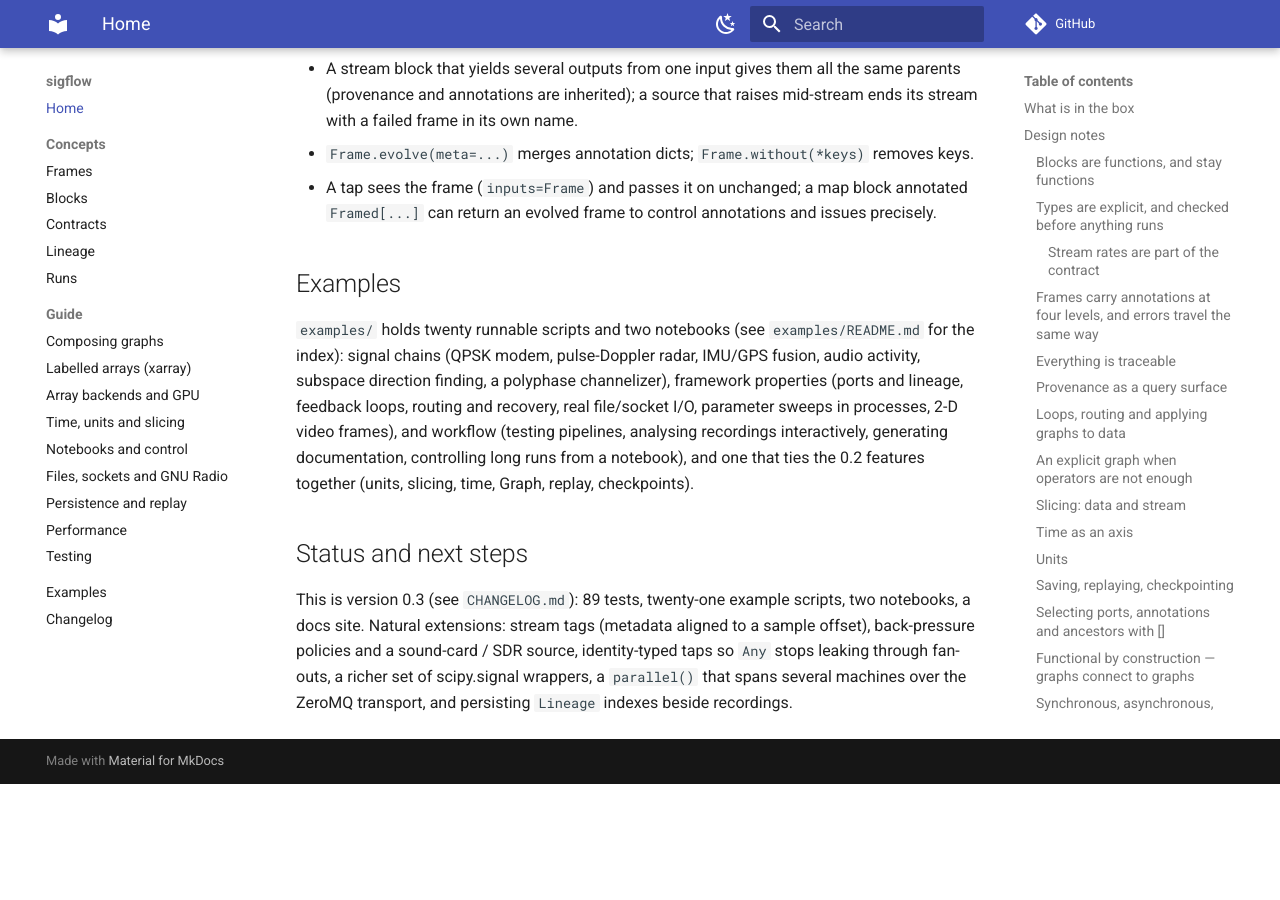
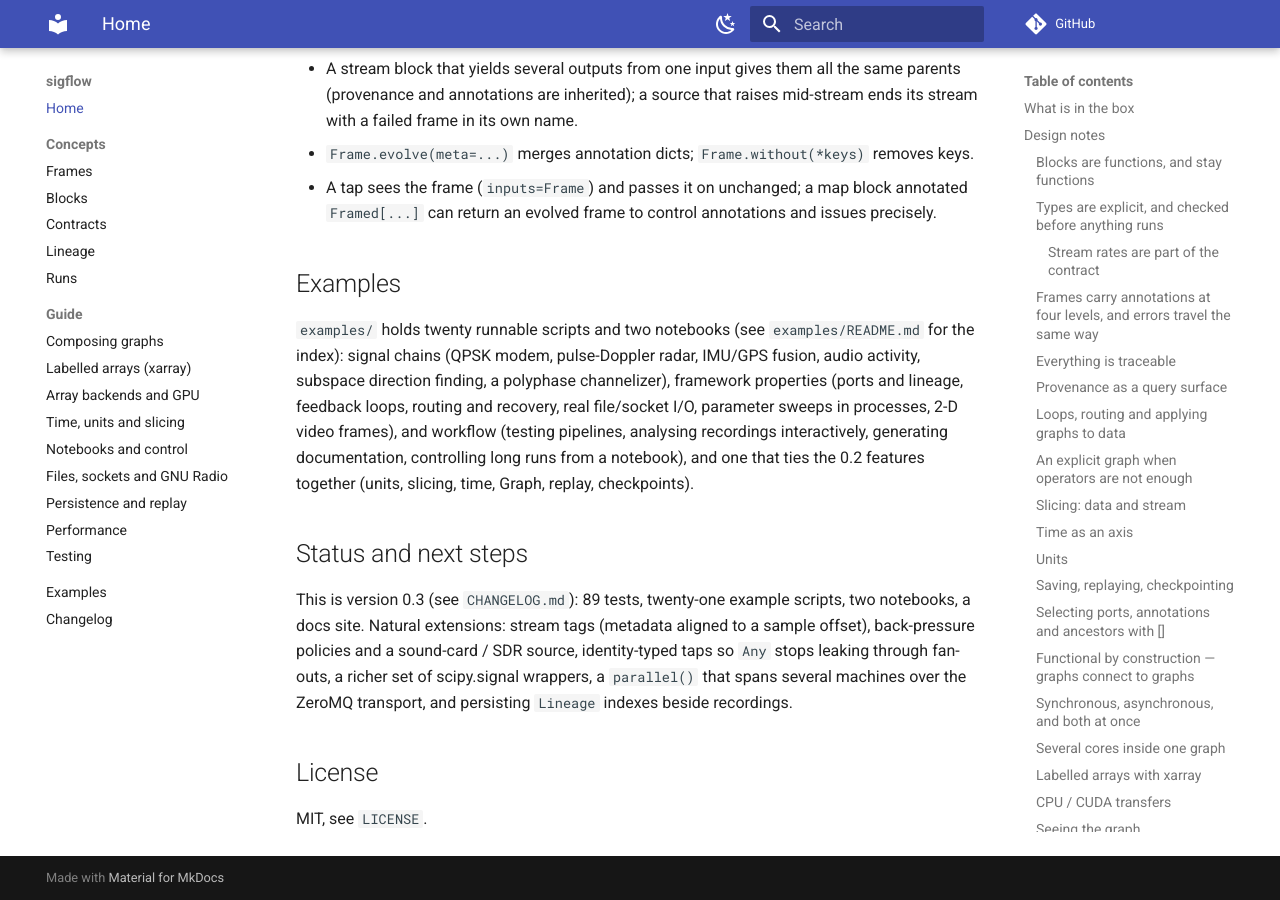
Before and after one commit to TheWylieStCoyote/sigflow, an MkDocs documentation site: the page built from docs/index.md, in a window 1280 px wide and 900 px high, scrolled down 15667 px. Built offline with MkDocs 1.6.1 and Material for MkDocs 9.7.7, drawn with Linux system fonts in a browser that asks for light colours; comment, search, counter and statistics services are not loaded; before the commit the page ends 16451 px from its top, so only the background shows below that.

Commit message:
Add MIT license

```diff
--- a/docs/index.md
+++ b/docs/index.md
@@ -732,3 +732,7 @@
 taps so `Any` stops leaking through fan-outs, a richer set of scipy.signal
 wrappers, a `parallel()` that spans several machines over the ZeroMQ transport,
 and persisting `Lineage` indexes beside recordings.
+
+## License
+
+MIT, see `LICENSE`.
--- a/pyproject.toml
+++ b/pyproject.toml
@@ -1,5 +1,5 @@
 [build-system]
-requires = ["setuptools>=68"]
+requires = ["setuptools>=77"] # license as an SPDX expression (PEP 639)
 build-backend = "setuptools.build_meta"
 
 [project]
@@ -7,6 +7,9 @@
 version = "0.5.0"
 description = "Typed, functional, generator-based signal-processing graphs for Python"
 readme = "README.md"
+license = "MIT"
+license-files = ["LICENSE"]
+authors = [{ name = "Wylie Standage-Beier" }]
 requires-python = ">=3.11"
 dependencies = ["numpy>=1.24", "scipy>=1.10", "matplotlib>=3.7"]
 
```
Also changed, not shown: README.md (+4 -0 lines), 1 other file.
